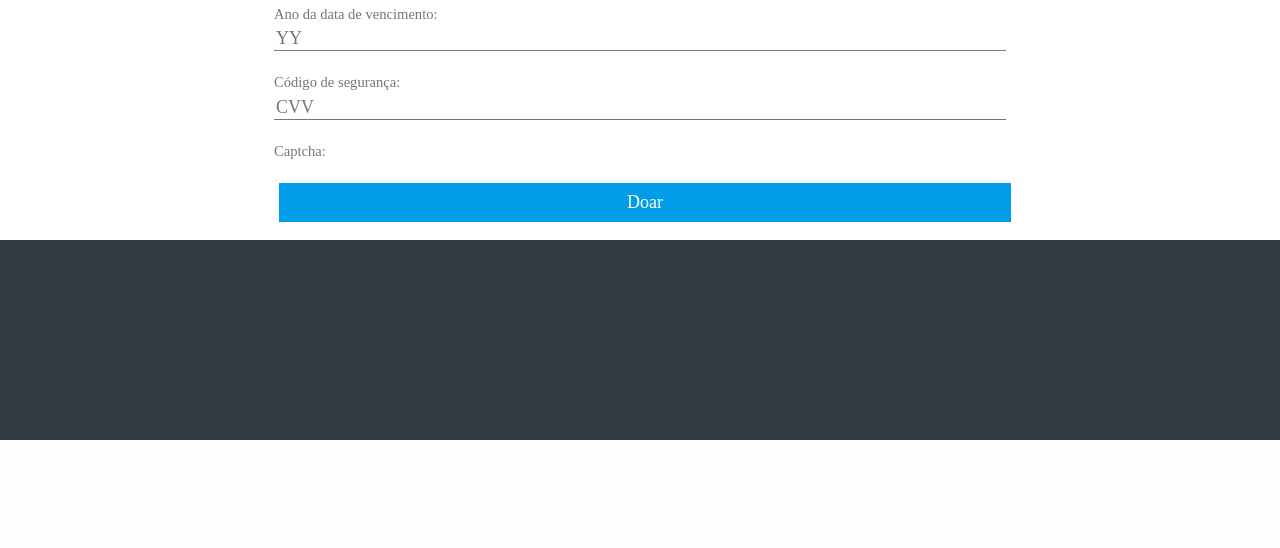
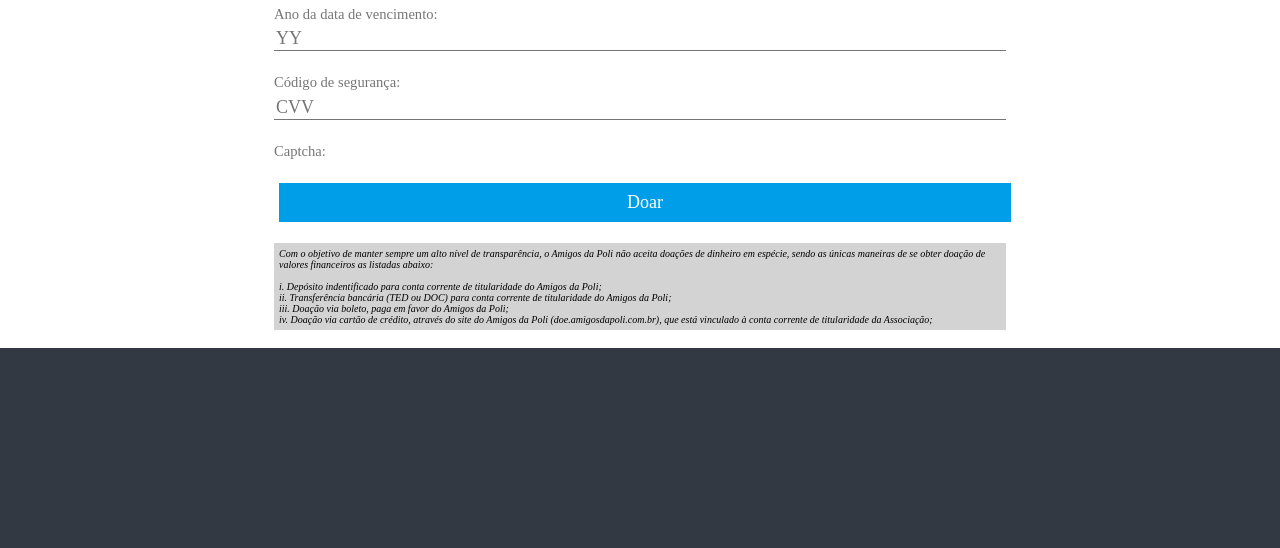
Before and after one commit to amigosdapoli/donation-system, a Django app: page / in a window 1280 px wide. Shown: the part 1510-2058 px from the top of the page. Before the commit the page ends 1950 px from the top, so only its background shows below. Run offline with Django 3.2, Linux system fonts and the light colour scheme; some libraries are stand-ins or nearby versions.

Commit message:
Add new content (#116)
- Fix yearly report link
- Add disclaimer to donation form

```diff
--- a/dbwrapper/templates/dbwrapper/donation_form.html
+++ b/dbwrapper/templates/dbwrapper/donation_form.html
@@ -170,6 +170,17 @@
         <button class="submit-button" name="subbtn" onclick="ga('send', {hitType: 'event',eventCategory: 'doacao',eventAction: 'submit_donation',eventLabel: 'website'});" type="submit" >
             Doar
         </button>
+        <br/>
+        <div style="font-size: 10px; background-color: #d3d3d3; padding: 5px">
+          <i>
+            Com o objetivo de manter sempre um alto nível de transparência, o Amigos da Poli não aceita doações de dinheiro em espécie, sendo as únicas maneiras de se obter doação de valores financeiros as listadas abaixo:<br/>
+            <br/>
+            i. Depósito indentificado para conta corrente de titularidade do Amigos da Poli;<br/>
+            ii. Transferência bancária (TED ou DOC) para conta corrente de titularidade do Amigos da Poli;<br/>
+            iii. Doação via boleto, paga em favor do Amigos da Poli;<br/>
+            iv. Doação via cartão de crédito, através do site do Amigos da Poli (doe.amigosdapoli.com.br), que está vinculado à conta corrente de titularidade da Associação;
+          </i>
+        </div>
       </div>
     </div>
     </form>
--- a/dbwrapper/templates/dbwrapper/successful_donation_email.html
+++ b/dbwrapper/templates/dbwrapper/successful_donation_email.html
@@ -7,7 +7,7 @@
         <p style="padding:10px;font:normal 14px arial;">Olá {{ first_name }},</p>
 		<p style="padding:10px;font:normal 14px arial;">O Fundo Patrimonial Amigos da Poli agradece sua contribuição. Seu apoio proporcionará mais projetos inovadores na Escola Politécnica da Universidade de São Paulo, contribuindo para o desenvolvimento dos alunos e o fortalecimento da engenharia.</p>
 		<p style="padding:10px;font:normal 14px arial;">Valor doado: R$ {{ value }}</p>
-		<p style="padding:10px;font:normal 14px arial;">Mais detalhes do Amigos da Poli e dos últimos projetos apoiados em: <a href="http://www.amigosdapoli.com.br/media/amigos-da-poli-relatorio-anual-2016.pdf" target="_blank">Relatório Anual de 2016</a></p>
+		<p style="padding:10px;font:normal 14px arial;">Mais detalhes do Amigos da Poli e dos últimos projetos apoiados em: <a href="http://relatorioanual.amigosdapoli.com.br" target="_blank">Relatório Anual</a></p>
 		{% if is_recurring %}
         	<p style="padding:10px;font:normal 14px arial;">Caso deseje cancelar sua doação recorrente, basta notificar os Amigos da Poli pelo e-mail contato@amigosdapoli.com.br</p>
         {% endif %}
```
